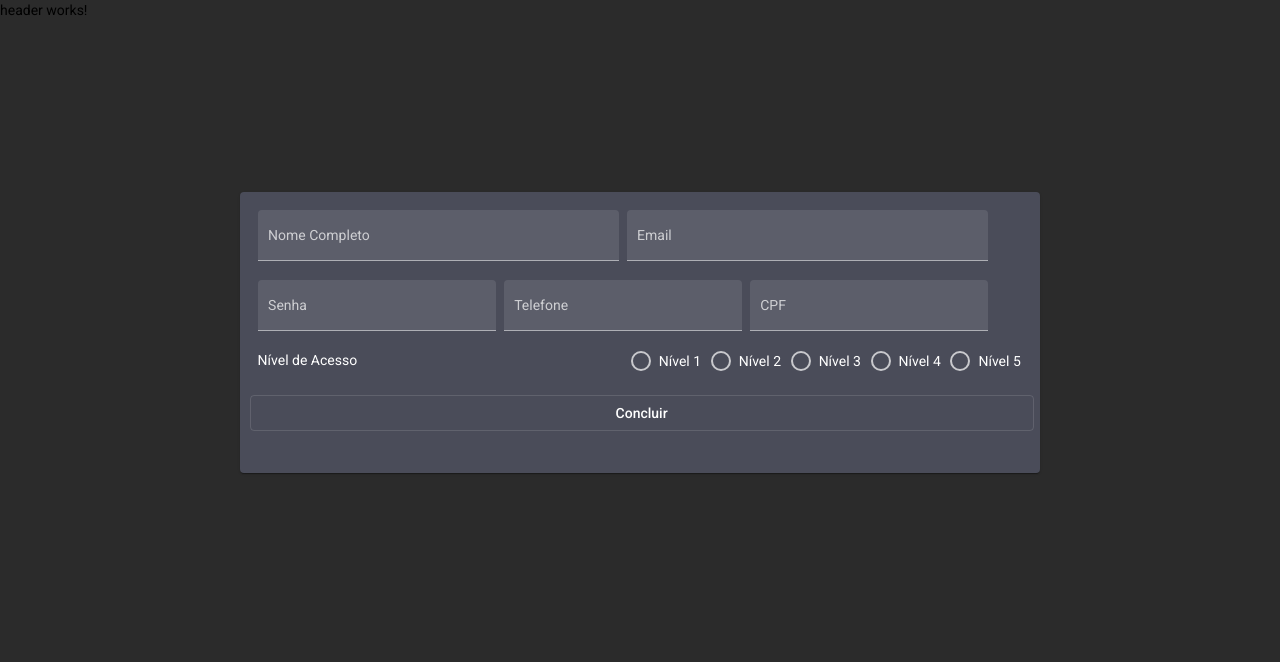
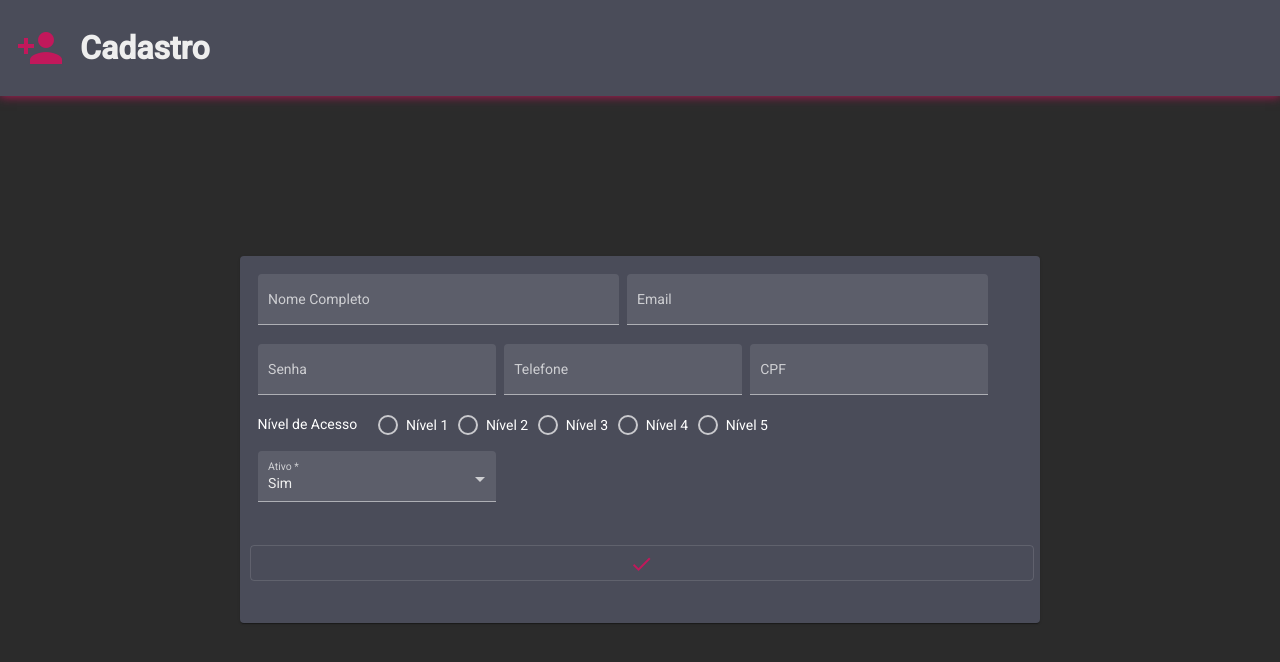
Before and after one commit to kohiiart/projeto-login-page-GEW, an Angular app in the folder login-page/: page / in a window 1280 px wide. Shown: the top 662 px of the page. Built offline with nearby package versions, Linux system fonts and the light colour scheme.

Commit message:
Login Page GEW
feat 23/08: adiciona header

```diff
--- a/login-page/src/app/app.module.ts
+++ b/login-page/src/app/app.module.ts
@@ -14,6 +14,8 @@ import {MatButtonModule} from '@angular/material/button';
 import {MatInputModule} from '@angular/material/input';
 import {MatRadioModule} from '@angular/material/radio';
 import { HeaderComponent } from './components/header/header.component';
+import {MatIconModule} from '@angular/material/icon';
+import {MatSelectModule} from '@angular/material/select';
 
 @NgModule({
   declarations: [
@@ -32,7 +34,9 @@ import { HeaderComponent } from './components/header/header.component';
     MatCardModule,
     MatButtonModule,
     MatInputModule,
-    MatRadioModule
+    MatRadioModule,
+    MatIconModule,
+    MatSelectModule
   ],
   providers: [],
   bootstrap: [AppComponent]
--- a/login-page/src/app/components/header/header.component.css
+++ b/login-page/src/app/components/header/header.component.css
@@ -0,0 +1,18 @@
+.header{
+    color: var(--color-primary);
+    padding: 1rem;
+    background-color: var(--color-tertiary);
+    box-shadow: 0px 0px 10px var(--pink-color);
+}
+.title{
+    font-size: 2rem;
+    font-weight: 600;
+    margin-left: 1rem;
+    margin-top: 1rem;
+}
+.header-icon{
+    color: var(--pink-color);
+    font-size: 3rem;
+    width: 3rem;
+    height: 3rem;
+}
--- a/login-page/src/app/components/header/header.component.html
+++ b/login-page/src/app/components/header/header.component.html
@@ -1 +1,4 @@
-<p>header works!</p>
+<div class="header" fxLayout="row" fxLayoutAlign="start center" >
+    <mat-icon class="header-icon">person_add</mat-icon>
+    <h1 class="title">Cadastro</h1>
+</div>
--- a/login-page/src/app/components/input-info/input-info.component.css
+++ b/login-page/src/app/components/input-info/input-info.component.css
@@ -1,17 +1,21 @@
 .input{
     margin-right: 0.5rem;
-    color: #fff;
-    width:31%
+    color: var(--color-primary);
+    width:31%;
 }
 mat-card-actions{
-    color: #fff;
+    color: var(--color-primary);
 }
 .login-form{
     width: 100%;
     padding: 0.1rem;
 }
+.level-label{
+    margin-right: 1rem;
+}
 .level-radio{
     margin-inline: 0.3rem;
+    margin-bottom: 1rem;
 }
 .name-input, .email-input{
     width: 47%;
@@ -19,4 +23,5 @@ mat-card-actions{
 .submit-btn{
     width: 100%;
     margin-top: 1rem;
+    color: var(--pink-color);
 }
--- a/login-page/src/app/components/input-info/input-info.component.html
+++ b/login-page/src/app/components/input-info/input-info.component.html
@@ -25,9 +25,9 @@
             <input matInput type="tel" autocomplete="off">
           </mat-form-field>
           <br>
-          <mat-radio-group aria-label="Nível de Acesso" fxLayout="row" fxLayoutAlign="space-between none">
+          <mat-radio-group aria-label="Nível de Acesso" fxLayout="row">
             <mat-label class="level-label">Nível de Acesso</mat-label>
-            <div class="radios" >
+            <div class="radios">
                 <mat-radio-button class="level-radio" value="1">Nível 1</mat-radio-button>
                 <mat-radio-button class="level-radio" value="2">Nível 2</mat-radio-button>
                 <mat-radio-button class="level-radio" value="3">Nível 3</mat-radio-button>
@@ -35,9 +35,16 @@
                 <mat-radio-button class="level-radio" value="5">Nível 5</mat-radio-button>
             </div>
             </mat-radio-group>
+            <mat-form-field class="active-input input" appearance="fill" >
+              <mat-label>Ativo</mat-label>
+              <select matNativeControl required>
+                <option value="sim">Sim</option>
+                <option value="nao">Não</option>
+              </select>
+            </mat-form-field>
     </div>
 
     <mat-card-actions>
-        <button mat-stroked-button type="submit" class="submit-btn">Concluir</button>
+        <button mat-stroked-button type="submit" class="submit-btn"><mat-icon>done</mat-icon></button>
     </mat-card-actions>
   </form>
--- a/login-page/src/styles.css
+++ b/login-page/src/styles.css
@@ -5,9 +5,10 @@ html, body { height: 100%; background-color: #2b2b2b !important;}
 body { margin: 0; font-family: Roboto, "Helvetica Neue", sans-serif; }
 
 :root{
-    --color-primary: #D0D3D9;
+    --color-primary: #eeeeee;
     --color-secondary: #83818C;
     --color-tertiary: #4A4C59;
+    --pink-color: #C2185B;
 }
 
 .pointer{
```
